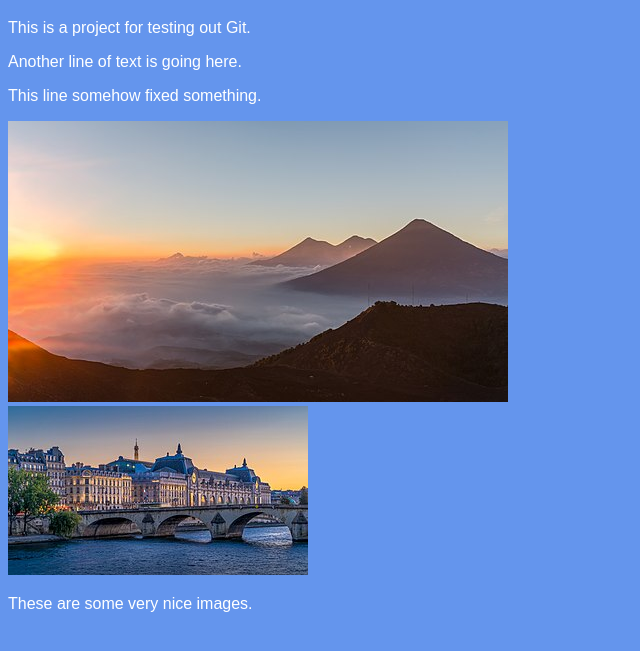
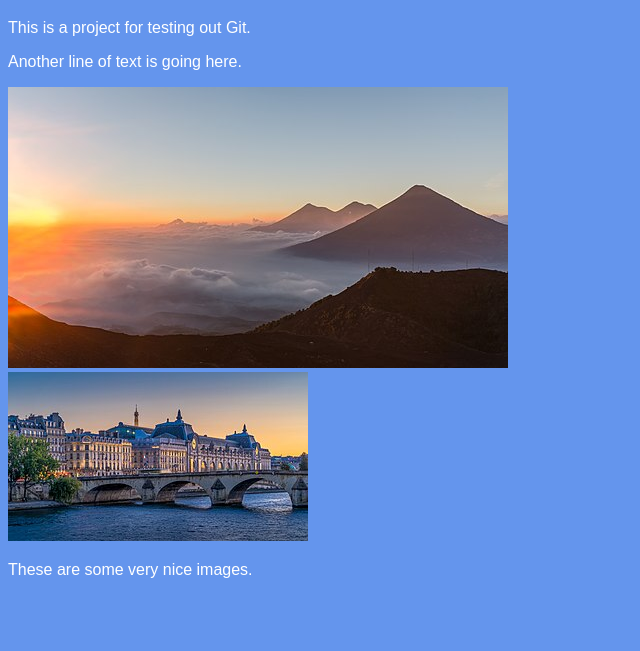
Before and after one commit to myrsine549/myrsine549.github.io, a plain HTML site: page index.html in a window 1280 px wide. Shown: the part 61-712 px from the top of the page, without its empty margins (0-640 px from the left). Drawn offline with Linux system fonts and the light colour scheme.

Commit message:
Update index.html

```diff
--- a/index.html
+++ b/index.html
@@ -7,7 +7,6 @@
     <h1>Test Page</h1>
     <p>This is a project for testing out Git.</p>
     <p>Another line of text is going here.</p>
-    <p>This line somehow fixed something.</p>
     <div><img src="View_from_Volcano.jpg"></div>
     <div><img src="Paris.jpg"></div>
     <p>These are some very nice images.</p>
```
